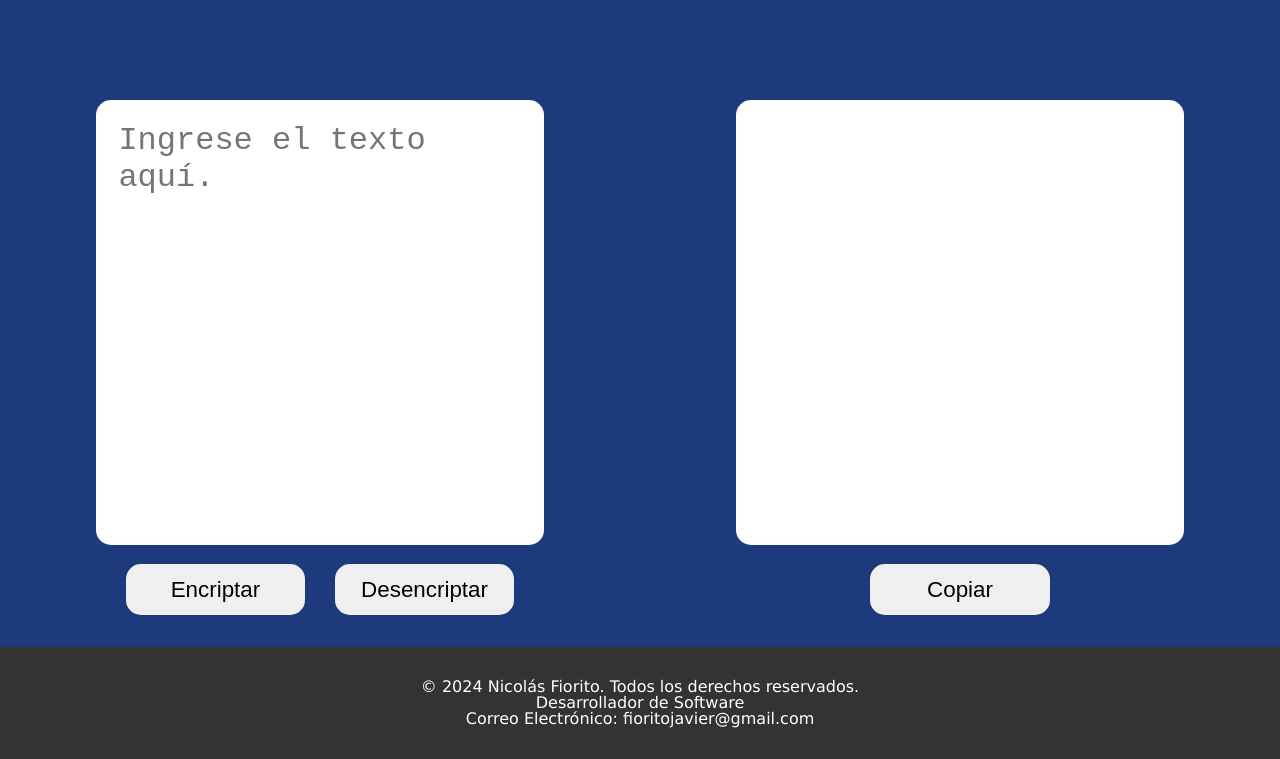
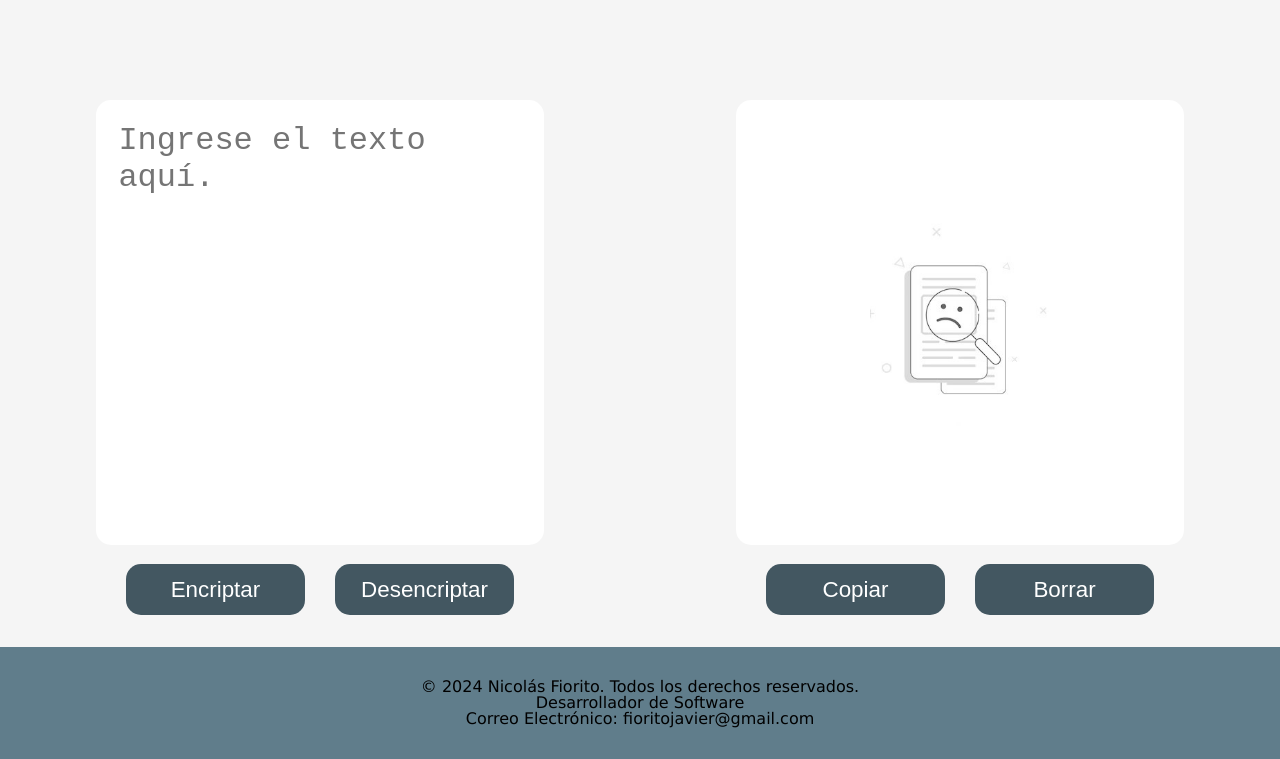
Before and after one commit to NicolasFiorito93/Challenge-ONE-Principiante-en-programaci-n, a plain HTML site: page index.html in a window 1280 px wide. Shown: the part 80-839 px from the top of the page. Drawn offline with Linux system fonts and the light colour scheme.

Commit message:
se agregaron funciones

```diff
--- a/index.html
+++ b/index.html
@@ -33,6 +33,7 @@
             </div>
             <div class="botones">
                 <button class="btn-copiar" onclick="copiar()">Copiar</button>
+                <button class="btn-borrar" onclick="btnBorrar()">Borrar</button>
             </div>
         </section>
     </main>
--- a/javascript/main.js
+++ b/javascript/main.js
@@ -17,6 +17,9 @@ function btnEncriptar() {
         let mensajeEncriptado = encriptar(input.value.toLowerCase());
         output.textContent = mensajeEncriptado;
         input.value = "";
+        output.style = "background-image: none";
+    } else {
+        btnBorrar();
     }
 }
 
@@ -36,6 +39,9 @@ function btnDesencriptar() {
         let mensajeDesencriptado = desencriptar(input.value.toLowerCase());
         output.textContent = mensajeDesencriptado;
         input.value = "";
+        output.style = "background-image: none";
+    } else {
+        btnBorrar();
     }
 }
 
@@ -45,3 +51,8 @@ function copiar() {
     window.getSelection().removeAllRanges(); // Esto deseleccionará el texto
     output.blur()
 }
+
+function btnBorrar() {
+    output.textContent = "";
+    output.style = "background-image: url(../image/no-results-found1.jpg);";
+}
--- a/style/style.css
+++ b/style/style.css
@@ -1,6 +1,7 @@
 :root {
-  --bgcolorsecundario: #333;
-  --bgcolorprimario: #1d3a7d;
+  --bgcolorsecundario: #607d8b;
+  --bgcolorprimario: #f5f5f5;
+  --bgcolorboton: #435761;
 }
 
 body {
@@ -20,7 +21,7 @@ header {
   display: flex;
   padding: 1rem;
   align-items: center;
-  color: #FFF;
+  color: #000;
 
   & img {
     max-width: 100%;
@@ -53,6 +54,18 @@ main {
     border-radius: 15px;
     resize: none;
     font-size: 2em;
+
+  }
+
+  .output {
+    background-image: url(../image/no-results-found1.jpg);
+    background-repeat: no-repeat;
+    background-position: center;
+    background-size: 40%;
+  }
+
+  .output.no-input {
+    background-image: none;
   }
 
   .botones {
@@ -67,6 +80,8 @@ main {
       border: none;
       border-radius: 15px;
       cursor: pointer;
+      background: var(--bgcolorboton);
+      color: #fff;
     }
   }
 }
@@ -80,8 +95,8 @@ button:hover {
 }
 
 footer {
-  background-color: #333;
-  color: #fff;
+  background-color: var(--bgcolorsecundario);
+  color: #000;
   margin-top: 2rem;
   text-align: center;
   position: relative;
@@ -90,7 +105,7 @@ footer {
   padding: 2rem 0;
 
   a {
-    color: #fff;
+    color: #000;
     text-decoration: none;
   }
 }
```
Also changed, not shown: image/no-results-found1.jpg (added).
